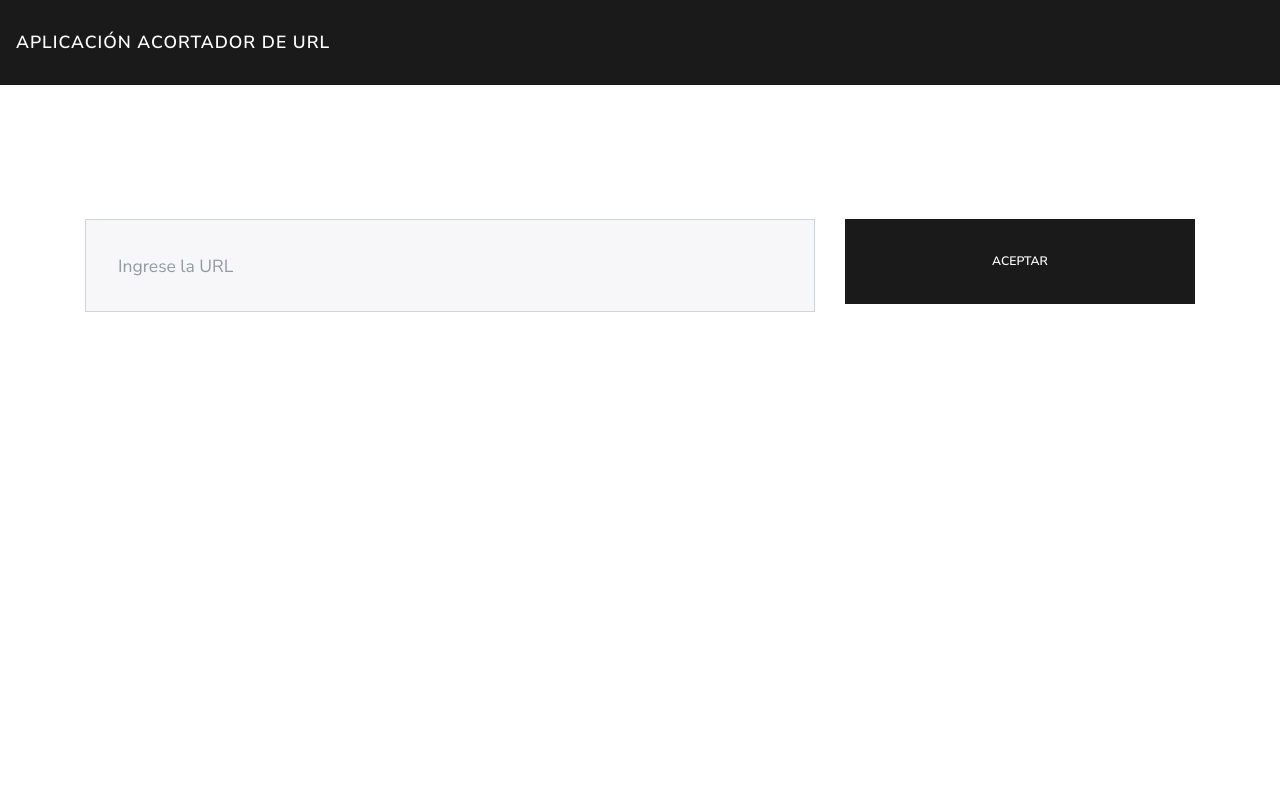
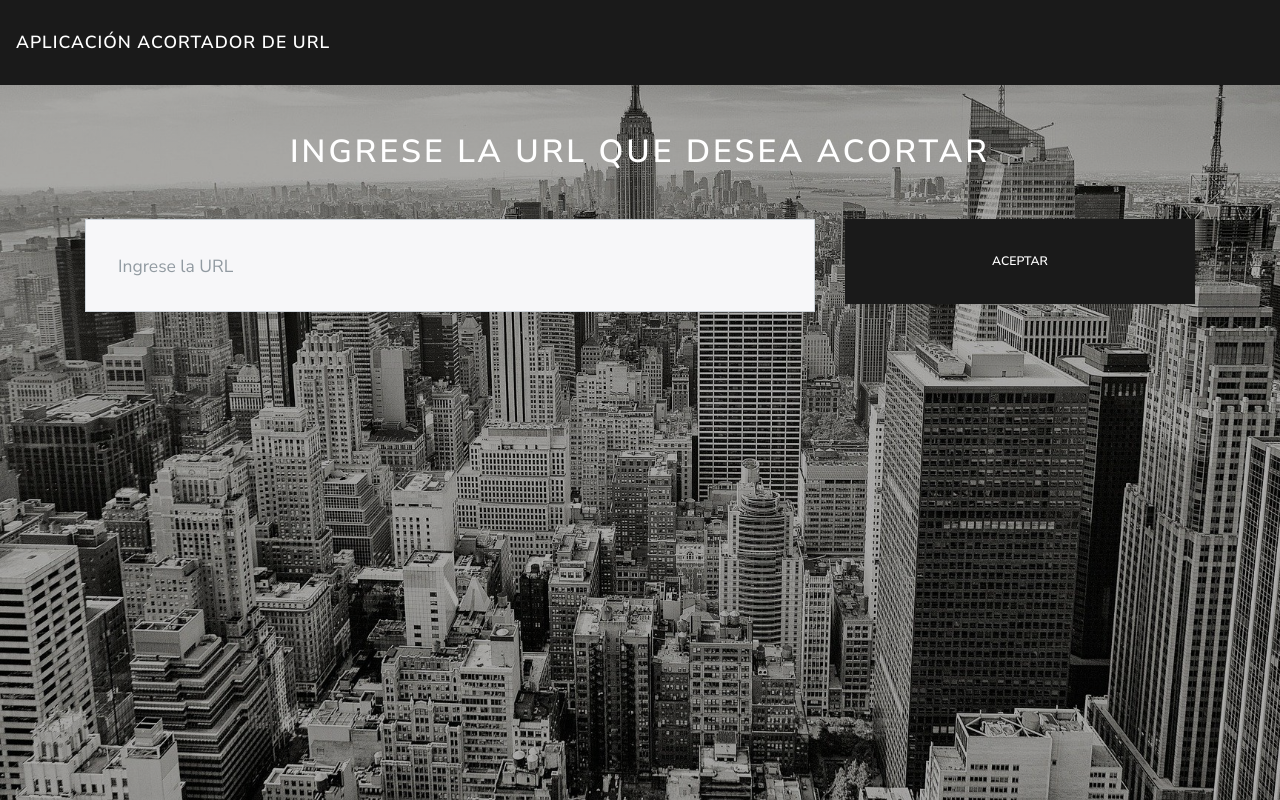
Before and after one commit to Daniel151505/Aplicacion-Acortador-de-URL, an Angular app in the folder Aplicacion-Acortador-de-URL/: page / in a window 1280 px wide. Built offline with nearby package versions, Linux system fonts and the light colour scheme.

Commit message:
Agregando Estilos body

```diff
--- a/Aplicacion-Acortador-de-URL/src/styles.css
+++ b/Aplicacion-Acortador-de-URL/src/styles.css
@@ -1 +1,8 @@
 /* You can add global styles to this file, and also import other style files */
+
+.body {
+    background: linear-gradient(rgba(0,0,0,0.3),rgba(0,0,0,0.3)),url(assets/images/fondo.jpg);
+    background-attachment: fixed;
+    background-position: center center;
+    background-size: cover;
+}
```
